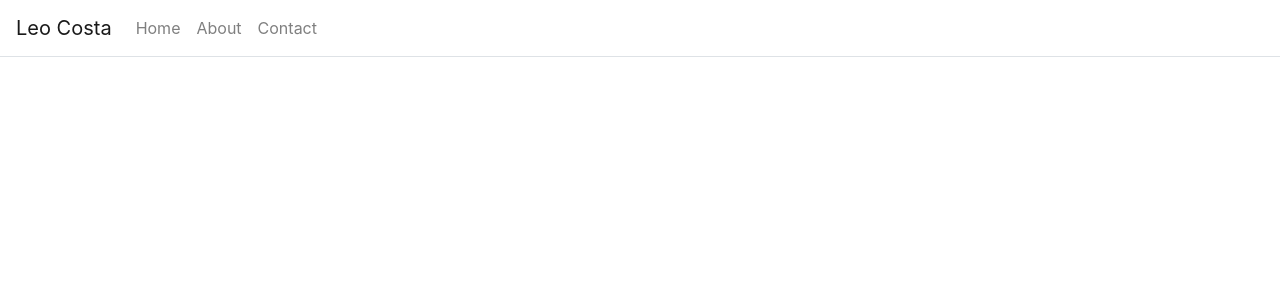
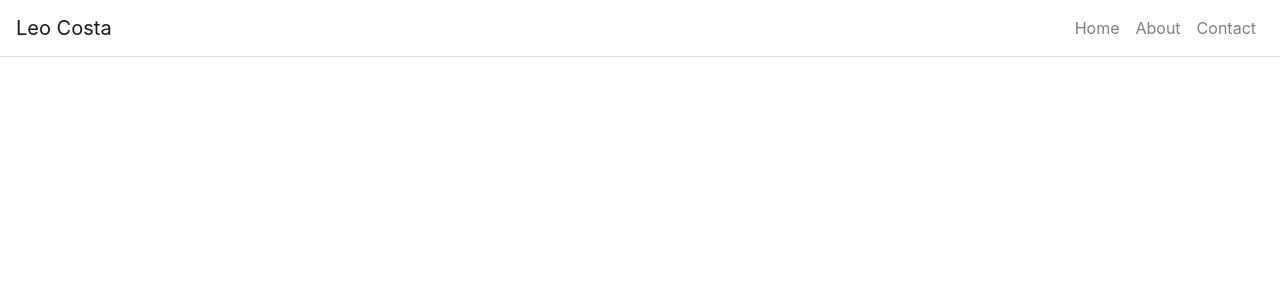
Before and after one commit to Leoprogramming/react-portfolio-bootstrap-router-dom-spring-sendgrid, a React (Create React App) app in the folder react-portfolio-site/: page / in a window 1280 px wide. Shown: the top 300 px of the page. Built offline with nearby package versions, Linux system fonts and the light colour scheme.

Commit message:
created components folder and Footer.js file

```diff
--- a/react-portfolio-site/src/App.js
+++ b/react-portfolio-site/src/App.js
@@ -34,12 +34,12 @@
     return (
       <Router>
         <Container className="p-0" fluid={true}>
-          <Navbar className="border-bottom">
+          <Navbar className="border-bottom" bg="transparent" expand="lg">
             <Navbar.Brand>Leo Costa</Navbar.Brand>
 
-            <Navbar.Toggle aria-controls="navbar-toggle" />
+            <Navbar.Toggle className="border-0" aria-controls="navbar-toggle" />
             <Navbar.Collapse id="navbar-toggle">
-              <Nav>
+              <Nav className="ml-auto">
                 <Link className="nav-link" to="/">Home</Link>
                 <Link className="nav-link" to="/about">About</Link>
                 <Link className="nav-link" to="/contact">Contact</Link>
```
Also changed, not shown: react-portfolio-site/src/components/Footer.js (added, +11 -0 lines).
